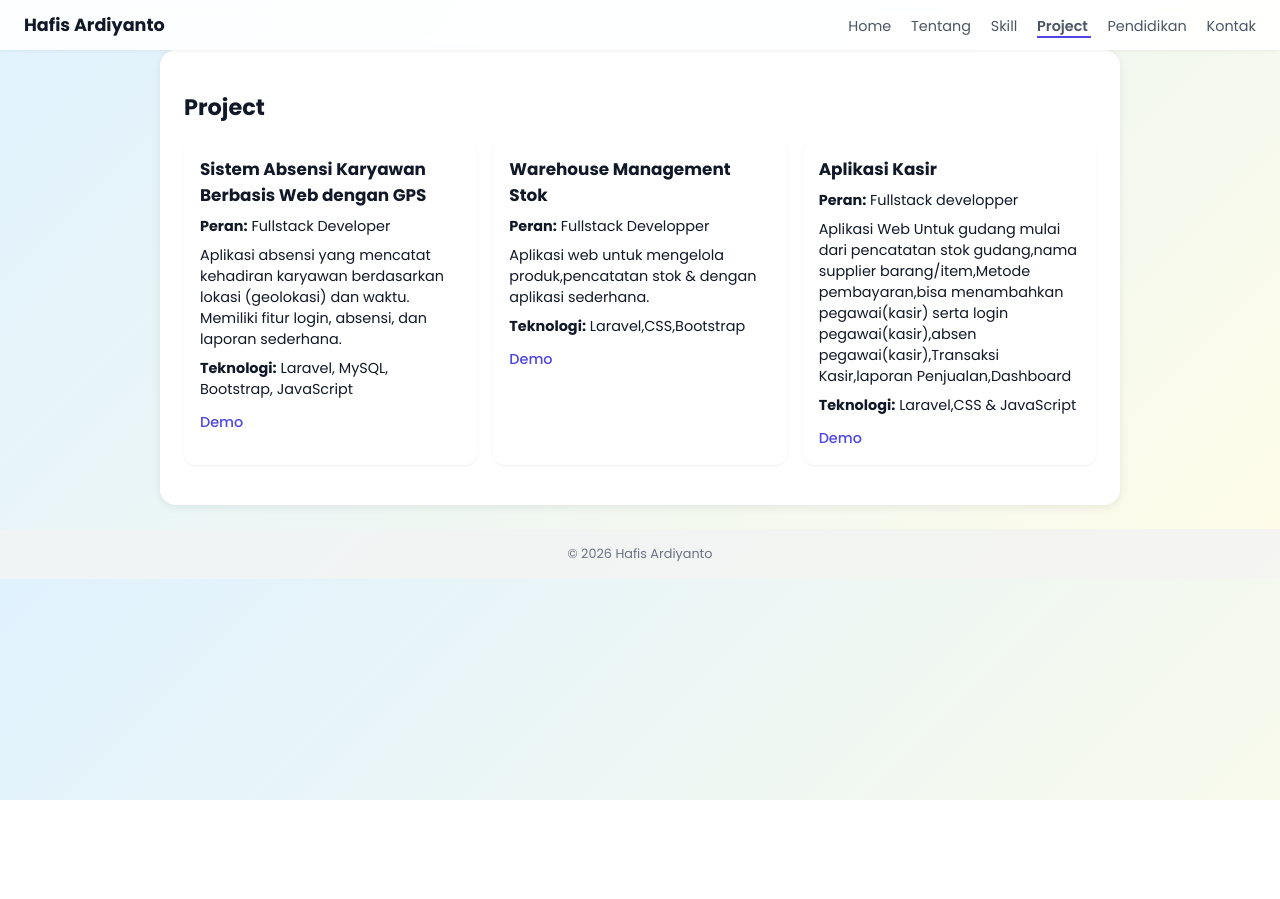
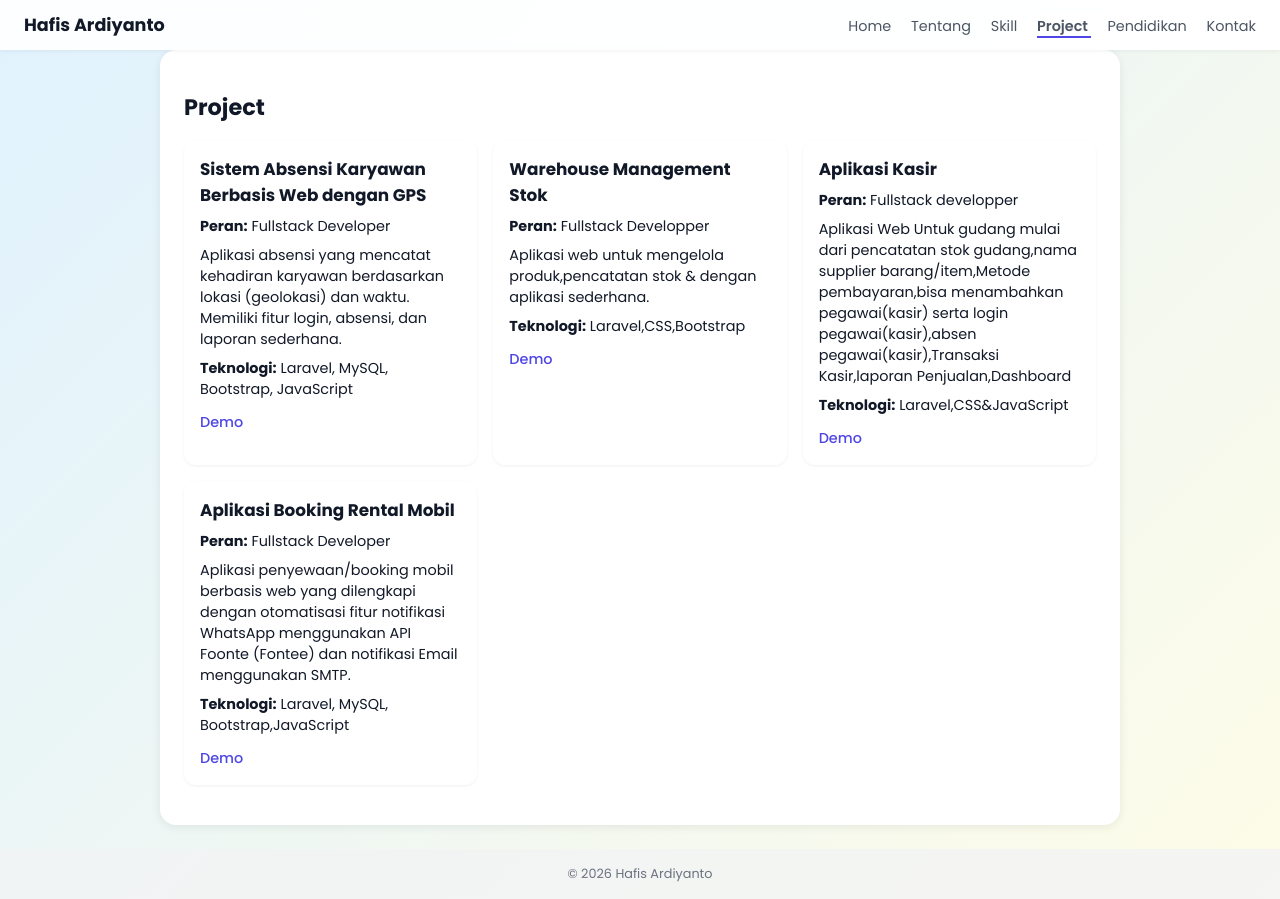
Before and after one commit to hafisardiyanto/my-portfolio, a Vue app: page /home in a window 1280 px wide. Both pictures are taken after a click on the button "Lihat Project Saya". Before the commit the page ends 800 px from the top, so only its background shows below. Built offline with nearby package versions, Linux system fonts and the light colour scheme.

Commit message:
menambahkan projcect

```diff
--- a/src/components/Projects.vue
+++ b/src/components/Projects.vue
@@ -38,8 +38,15 @@ const projects = [
     title: "Aplikasi Kasir",
     role: "Fullstack developper",
     description: "Aplikasi Web Untuk gudang mulai dari pencatatan stok gudang,nama supplier barang/item,Metode pembayaran,bisa menambahkan pegawai(kasir) serta login pegawai(kasir),absen pegawai(kasir),Transaksi Kasir,laporan Penjualan,Dashboard" ,
-    tech: "Laravel,CSS & JavaScript",
+    tech: "Laravel,CSS&JavaScript",
     links: { demo: "http://43.133.157.230:8080/login" }
+   },
+   {
+    title: "Aplikasi Booking Rental Mobil",
+    role: "Fullstack Developer",
+    description: "Aplikasi penyewaan/booking mobil berbasis web yang dilengkapi dengan otomatisasi fitur notifikasi WhatsApp menggunakan API Foonte (Fontee) dan notifikasi Email menggunakan SMTP.",
+    tech: "Laravel, MySQL, Bootstrap,JavaScript",
+    links: { demo: "http://43.133.157.230:8088" }
    }
 ];
 </script>
```
